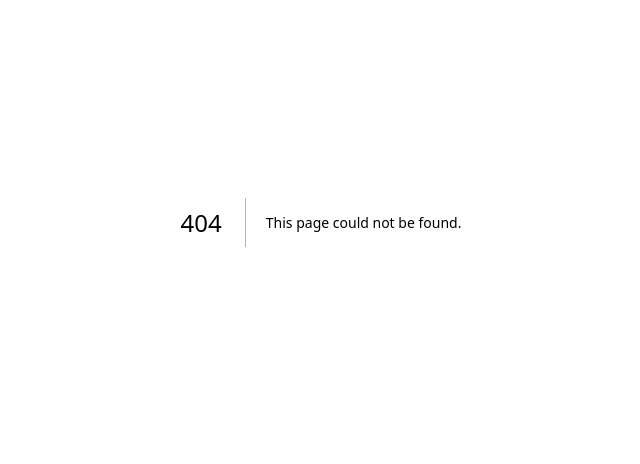
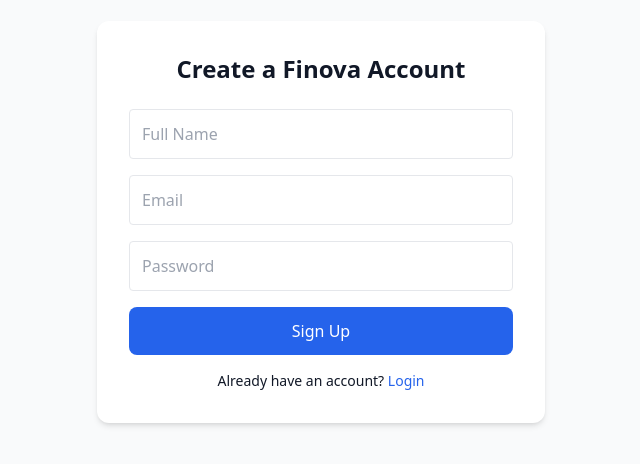
Before and after one commit to cobb225/finova, a Next.js app: page /auth/register in a window 1280 px wide. Before the commit this address had no page. Shown: the part 178-642 px from the top of the page, without its empty margins (319-959 px from the left). Built offline with nearby package versions, Linux system fonts and the light colour scheme; no server answers.

Commit message:
Add Supabase registration page

```diff
--- /dev/null
+++ b/src/app/auth/register/page.tsx
@@ -0,0 +1,85 @@
+"use client";
+
+import { useState } from "react";
+import { supabase } from "@/lib/supabaseClient";
+import { useRouter } from "next/navigation";
+
+export default function RegisterPage() {
+  const router = useRouter();
+  const [name, setName] = useState("");
+  const [email, setEmail] = useState("");
+  const [password, setPassword] = useState("");
+  const [message, setMessage] = useState<string | null>(null);
+  const [error, setError] = useState<string | null>(null);
+
+  const handleRegister = async (e: React.FormEvent) => {
+    e.preventDefault();
+
+    const { data, error } = await supabase.auth.signUp({
+      email,
+      password,
+    });
+
+    if (error) {
+      setError(error.message);
+      return;
+    }
+
+    if (data.user) {
+      await supabase.from("profiles").insert({
+        id: data.user.id,
+        name,
+        email,
+      });
+    }
+
+    setMessage("Registration successful! Please check your email to verify your account.");
+    router.push("/dashboard");
+  };
+
+  return (
+    <div className="min-h-screen flex items-center justify-center">
+      <form
+        onSubmit={handleRegister}
+        className="bg-white p-8 rounded-xl shadow-md w-full max-w-md"
+      >
+        <h1 className="text-2xl font-bold mb-6 text-center">Create a Finova Account</h1>
+        {error && <p className="text-red-500 mb-4">{error}</p>}
+        {message && <p className="text-green-500 mb-4">{message}</p>}
+        <input
+          type="text"
+          placeholder="Full Name"
+          className="w-full p-3 border rounded mb-4"
+          value={name}
+          onChange={(e) => setName(e.target.value)}
+          required
+        />
+        <input
+          type="email"
+          placeholder="Email"
+          className="w-full p-3 border rounded mb-4"
+          value={email}
+          onChange={(e) => setEmail(e.target.value)}
+          required
+        />
+        <input
+          type="password"
+          placeholder="Password"
+          className="w-full p-3 border rounded mb-4"
+          value={password}
+          onChange={(e) => setPassword(e.target.value)}
+          required
+        />
+        <button
+          type="submit"
+          className="w-full bg-blue-600 text-white py-3 rounded-lg hover:bg-blue-700"
+        >
+          Sign Up
+        </button>
+        <p className="mt-4 text-center text-sm">
+          Already have an account? <a href="/auth/login" className="text-blue-600">Login</a>
+        </p>
+      </form>
+    </div>
+  );
+}
```
